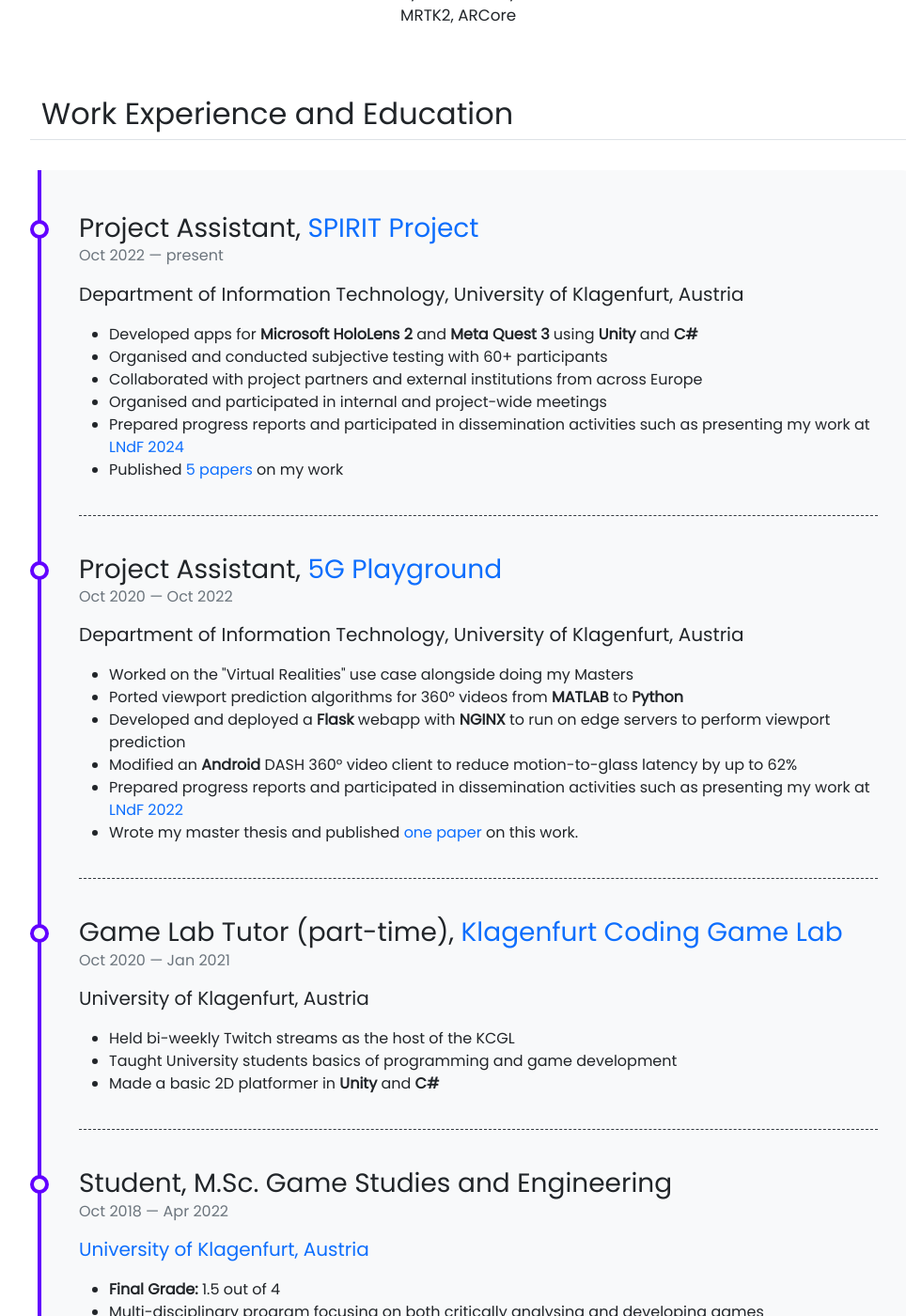
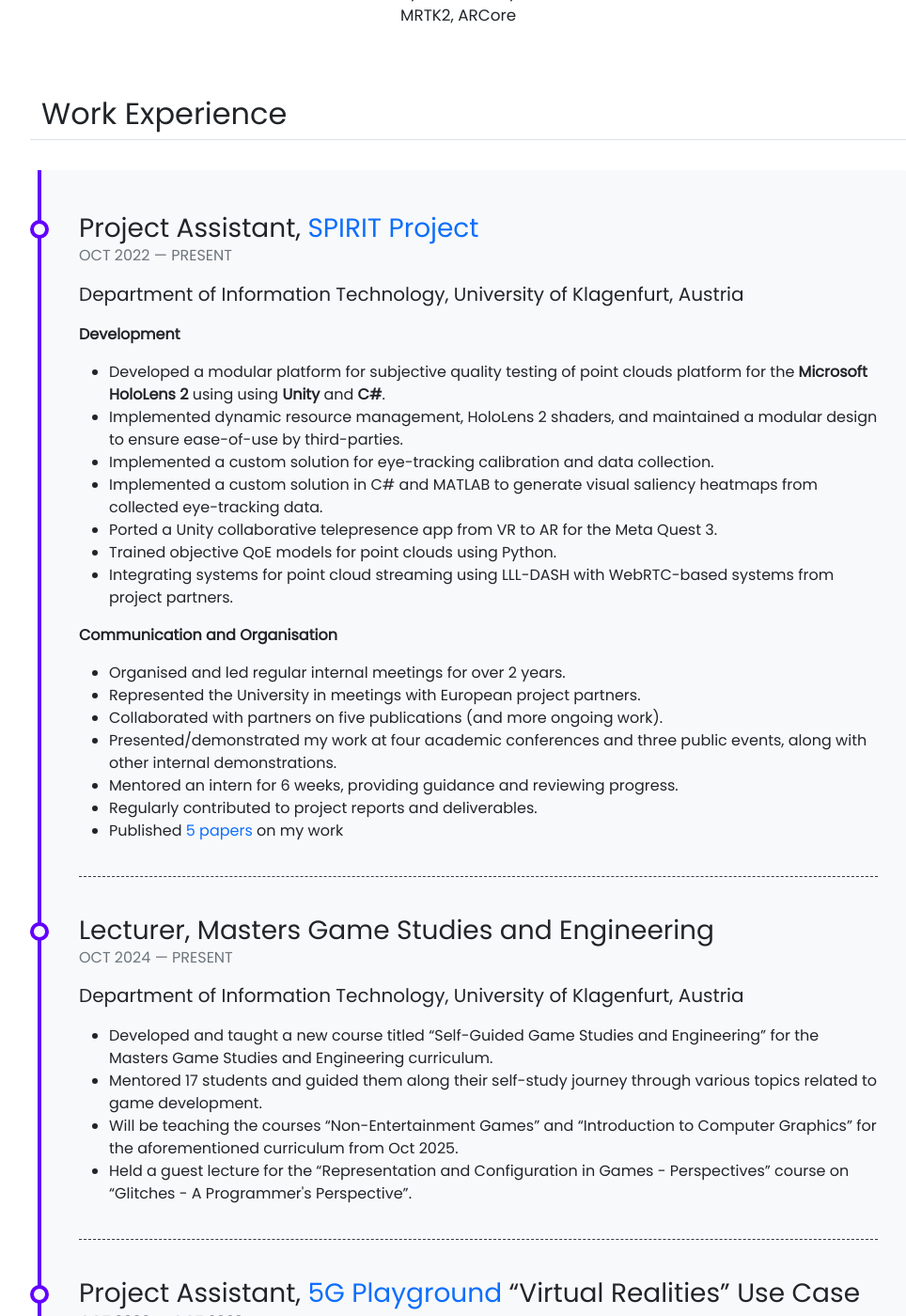
Before and after one commit to shivivats/shivivats.github.io, a Jekyll site: the page built from pages/about.html, in a window 1280 px wide and 1400 px high, scrolled down 1039 px. Shown: the whole window at 94% size, without its empty margins (131-1095 px from the left). Built offline with Jekyll 4.4.1, drawn with Linux system fonts in a browser that asks for light colours; emoji names are drawn with the system emoji font; some of the changed text lies outside the part shown.

Commit message:
updated work experience and separated education in timeline

```diff
--- /dev/null
+++ b/_data/education-timeline.yml
@@ -0,0 +1,34 @@
+- title: Student, M.Sc. Game Studies and Engineering
+  from: OCT 2018
+  to: APR 2022
+  description:  <p class="lead"><a href="https://www.aau.at/">University of Klagenfurt, Austria</a></p>
+                <ul>
+                  <li><strong>Final Grade&#58;</strong> 1.5 out of 4</li>
+                  <li>Multi-disciplinary program focusing on both critically analysing and developing games</li>
+                  <li>Awarded <strong>full fee rebate for 4 semesters</strong> (maximum allowed) due to excellent grades</li>
+                  <li>Notable courses&#58;</li>
+                  <ul>
+                    <li>Gender Studies in Video Games</li>
+                    <li>Virtual Ethics</li>
+                    <li>Affect in Video Games</li>
+                    <li>Augmented Reality in Video Games</li>
+                    <li>Knowledge Representation and Reasoning in Games</li>
+                  </ul>
+                </ul>
+
+- title: Student, B.Tech. Computer Science and Engineering
+  from: AUG 2014
+  to: MAY 2018
+  description:  <p class="lead"><a href="https://iiitu.ac.in/">Indian Institute of Information Technology, Una, India</a></p>
+                <ul>
+                  <li><strong>Final Grade&#58;</strong> 7.5 out of 10</li>
+                  <li>Bachelors program focusing on both the hardware and software aspect of computers</li>
+                  <li>Notable courses&#58;</li>
+                  <ul>
+                    <li>Data Structures</li>
+                    <li>Object-Oriented Programming</li>
+                    <li>Computer Networking</li>
+                    <li>Operating Systems</li>
+                    <li>Introduction to AI</li>
+                  </ul>
+                </ul>
--- a/_data/timeline.yml
+++ /dev/null
@@ -1,70 +0,0 @@
-- title: Project Assistant, <a href="https://www.spirit-project.eu/">SPIRIT Project</a>
-  from: Oct 2022
-  to: present
-  description:  <p class="lead">Department of Information Technology, University of Klagenfurt, Austria</p>
-                <ul>
-                  <li>Developed apps for <strong>Microsoft HoloLens 2</strong> and <strong>Meta Quest 3</strong> using <strong>Unity</strong> and <strong>C#</strong></li>
-                  <li>Organised and conducted subjective testing with 60+ participants</li>
-                  <li>Collaborated with project partners and external institutions from across Europe</li>
-                  <li>Organised and participated in internal and project-wide meetings</li>
-                  <li>Prepared progress reports and participated in dissemination activities such as presenting my work at <a href="https://langenachtderforschung.at/bundesland/2">LNdF 2024</a></li>
-                  <li>Published <a href="/academic-work">5 papers</a> on my work</li>
-                </ul>
-
-- title: Project Assistant, <a href="https://5gplayground.at/en/">5G Playground</a>
-  from: Oct 2020
-  to: Oct 2022
-  description:  <p class="lead">Department of Information Technology, University of Klagenfurt, Austria</p>
-                <ul>
-                  <li>Worked on the "Virtual Realities" use case alongside doing my Masters</li>
-                  <li>Ported viewport prediction algorithms for 360° videos from <strong>MATLAB</strong> to <strong>Python</strong></li>
-                  <li>Developed and deployed a <strong>Flask</strong> webapp with <strong>NGINX</strong> to run on edge servers to perform viewport prediction</li>
-                  <li>Modified an <strong>Android</strong> DASH 360° video client to reduce motion-to-glass latency by up to 62%</li>
-                  <li>Prepared progress reports and participated in dissemination activities such as presenting my work at <a href="https://langenachtderforschung.at/bundesland/2">LNdF 2022</a></li>
-                  <li>Wrote my master thesis and published <a href="/academic-work/07-seaware">one paper</a> on this work.</li>
-                </ul>
-
-- title: Game Lab Tutor (part-time), <a href="https://kcgl.aau.at/">Klagenfurt Coding Game Lab</a>
-  from: Oct 2020
-  to: Jan 2021
-  description:  <p class="lead">University of Klagenfurt, Austria</p>
-                <ul>
-                  <li>Held bi-weekly Twitch streams as the host of the KCGL</li>
-                  <li>Taught University students basics of programming and game development</li>
-                  <li>Made a basic 2D platformer in <strong>Unity</strong> and <strong>C#</strong></li>
-                </ul>
-
-- title: Student, M.Sc. Game Studies and Engineering
-  from: Oct 2018
-  to: Apr 2022
-  description:  <p class="lead"><a href="https://www.aau.at/">University of Klagenfurt, Austria</a></p>
-                <ul>
-                  <li><strong>Final Grade&#58;</strong> 1.5 out of 4</li>
-                  <li>Multi-disciplinary program focusing on both critically analysing and developing games</li>
-                  <li>Awarded <strong>full fee rebate for 4 semesters</strong> (maximum allowed) due to excellent grades</li>
-                  <li>Notable courses&#58;</li>
-                  <ul>
-                    <li>Gender Studies in Video Games</li>
-                    <li>Virtual Ethics</li>
-                    <li>Affect in Video Games</li>
-                    <li>Augmented Reality in Video Games</li>
-                    <li>Knowledge Representation and Reasoning in Games</li>
-                  </ul>
-                </ul>
-
-- title: Student, B.Tech. Computer Science and Engineering
-  from: Aug 2014
-  to: May 2018
-  description:  <p class="lead"><a href="https://iiitu.ac.in/">Indian Institute of Information Technology, Una, India</a></p>
-                <ul>
-                  <li><strong>Final Grade&#58;</strong> 7.5 out of 10</li>
-                  <li>Bachelors program focusing on both the hardware and software aspect of computers</li>
-                  <li>Notable courses&#58;</li>
-                  <ul>
-                    <li>Data Structures</li>
-                    <li>Object-Oriented Programming</li>
-                    <li>Computer Networking</li>
-                    <li>Operating Systems</li>
-                    <li>Introduction to AI</li>
-                  </ul>
-                </ul>
--- /dev/null
+++ b/_data/work-experience-timeline.yml
@@ -0,0 +1,57 @@
+- title: Project Assistant, <a href="https://www.spirit-project.eu/">SPIRIT Project</a>
+  from: OCT 2022
+  to: PRESENT
+  description:  <p class="lead">Department of Information Technology, University of Klagenfurt, Austria</p>
+                <p><strong>Development</strong></p>
+                <ul>
+                  <li>Developed a modular platform for subjective quality testing of point clouds platform for the <strong>Microsoft HoloLens 2</strong> using using <strong>Unity</strong> and <strong>C#</strong>.</li>
+                  <li>Implemented dynamic resource management, HoloLens 2 shaders, and maintained a modular design to ensure ease-of-use by third-parties.</li>
+                  <li>Implemented a custom solution for eye-tracking calibration and data collection.</li>
+                  <li>Implemented a custom solution in C# and MATLAB to generate visual saliency heatmaps from collected eye-tracking data.</li>
+                  <li>Ported a Unity collaborative telepresence app from VR to AR for the Meta Quest 3.</li>
+                  <li>Trained objective QoE models for point clouds using Python.</li>
+                  <li>Integrating systems for point cloud streaming using LLL-DASH with WebRTC-based systems from project partners.</li>
+                  </ul>
+                  <p><strong>Communication and Organisation</strong></p>
+                  <ul>
+                  <li>Organised and led regular internal meetings for over 2 years.</li>
+                  <li>Represented the University in meetings with European project partners.</li>
+                  <li>Collaborated with partners on five publications (and more ongoing work).</li>
+                  <li>Presented/demonstrated my work at four academic conferences and three public events, along with other internal demonstrations.</li>
+                  <li>Mentored an intern for 6 weeks, providing guidance and reviewing progress.</li>
+                  <li>Regularly contributed to project reports and deliverables.</li>
+                  <li>Published <a href="/academic-work">5 papers</a> on my work</li>
+                </ul>
+
+- title: Lecturer, Masters Game Studies and Engineering
+  from: OCT 2024
+  to: PRESENT
+  description:  <p class="lead">Department of Information Technology, University of Klagenfurt, Austria</p>
+                <ul>
+                  <li>Developed and taught a new course titled “Self-Guided Game Studies and Engineering” for the Masters Game Studies and Engineering curriculum.</li>
+                  <li>Mentored 17 students and guided them along their self-study journey through various topics related to game development.</li>
+                  <li>Will be teaching the courses “Non-Entertainment Games” and “Introduction to Computer Graphics” for the aforementioned curriculum from Oct 2025.</li>
+                  <li>Held a guest lecture for the “Representation and Configuration in Games - Perspectives” course on “Glitches - A Programmer's Perspective”.</li>
+                </ul>
+
+- title: Project Assistant, <a href="https://5gplayground.at/en/">5G Playground</a> “Virtual Realities” Use Case
+  from: OCT 2020
+  to: OCT 2022
+  description:  <p class="lead">Department of Information Technology, University of Klagenfurt, Austria</p>
+                <ul>
+                  <li>Developed a Python web application using Flask, featuring a ported viewport prediction algorithm for on-demand 360° VR videos.</li>
+                  <liDeployed the webapp at a 5G edge using NGINX.</li>
+                  <li>Implemented caching of predicted viewports using NGINX caching rules and Python requests, reducing server response time by up to 77%.</li>
+                  <li>Reduced motion-to-glass latency for on-demand streaming by up to 62% through significant modification of an existing Android DASH 360° video client.</li>
+                  <li>Collaborated with project partners throughout Austria and presented my work at project meetings and dissemination events.</li>
+                  <li>Wrote my master thesis and published <a href="/academic-work/07-seaware">one paper</a> on this work.</li>
+                </ul>
+
+- title: Game Lab Tutor, <a href="https://kcgl.aau.at/">Klagenfurt Coding Game Lab</a>
+  from: OCT 2020
+  to: JAN 2021
+  description:  <p class="lead">University of Klagenfurt, Austria</p>
+                <ul>
+                  <li>Hosted bi-weekly Twitch streams for the Klagenfurt Coding Game Lab, teaching programming and game development concepts to Masters students.</li>
+                  <li>Developed a basic 2D platformer in Unity and C#, demonstrating core game development principles including physics, tilemaps, animations, and audio.</li>
+                </ul>
--- a/_includes/about/timeline.html
+++ b/_includes/about/education-timeline.html
@@ -1,6 +1,6 @@
 <div class="col mt-4">
   <div class="timeline-body bg-themed">
-    {% for item in site.data.timeline %}
+    {% for item in site.data.education-timeline %}
     <div class="timeline-item">
       <div class="content">
         <h3>{{ item.title }}</h3>
--- /dev/null
+++ b/_includes/about/work-experience-timeline.html
@@ -0,0 +1,13 @@
+<div class="col mt-4">
+  <div class="timeline-body bg-themed">
+    {% for item in site.data.work-experience-timeline %}
+    <div class="timeline-item">
+      <div class="content">
+        <h3>{{ item.title }}</h3>
+        <h6 class="date">{{ item.from }} — {{ item.to }}</h6>
+        <p>{{ item.description }}</p>
+      </div>
+    </div>
+    {% endfor %}
+  </div>
+</div>
--- a/pages/about.html
+++ b/pages/about.html
@@ -24,8 +24,13 @@
 {% include about/stats.html %}
 
 <div class="row">
-    <h2 class="pb-2 border-bottom"> Work Experience and Education </h2>
-    {% include about/timeline.html %}
+    <h2 class="pb-2 border-bottom"> Work Experience</h2>
+    {% include about/work-experience-timeline.html %}
+</div>
+
+<div class="row">
+    <h2 class="pb-2 border-bottom">Education </h2>
+    {% include about/education-timeline.html %}
 </div>
 
 <div class="row">
```
Also changed, not shown: README.md (+1 -0 lines).
